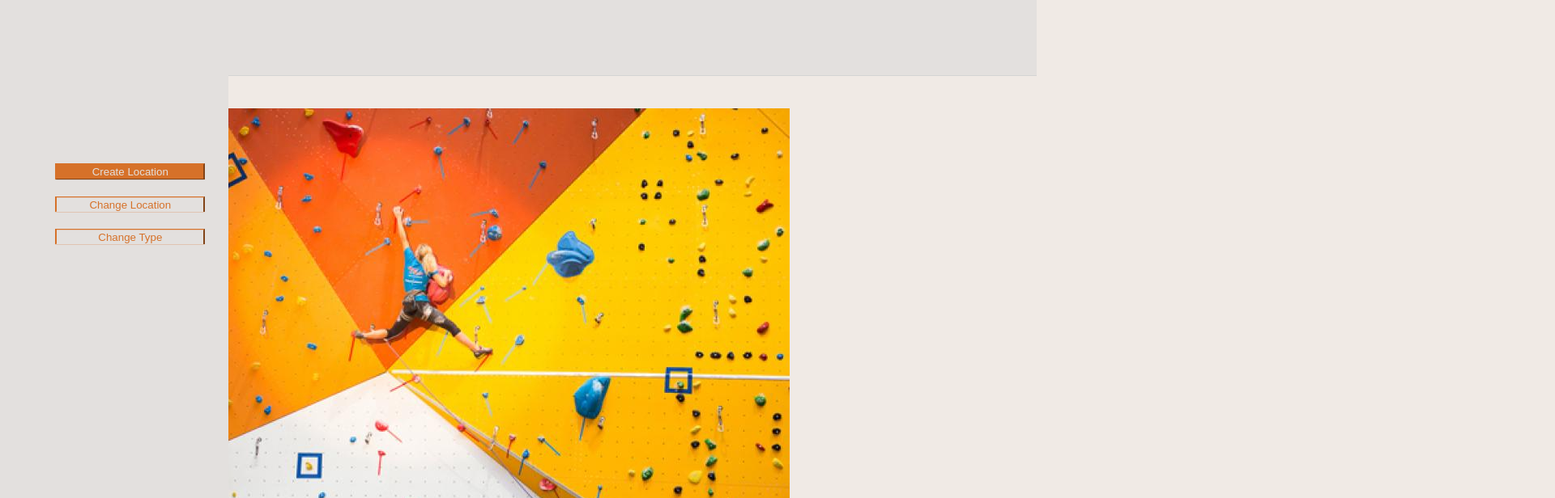
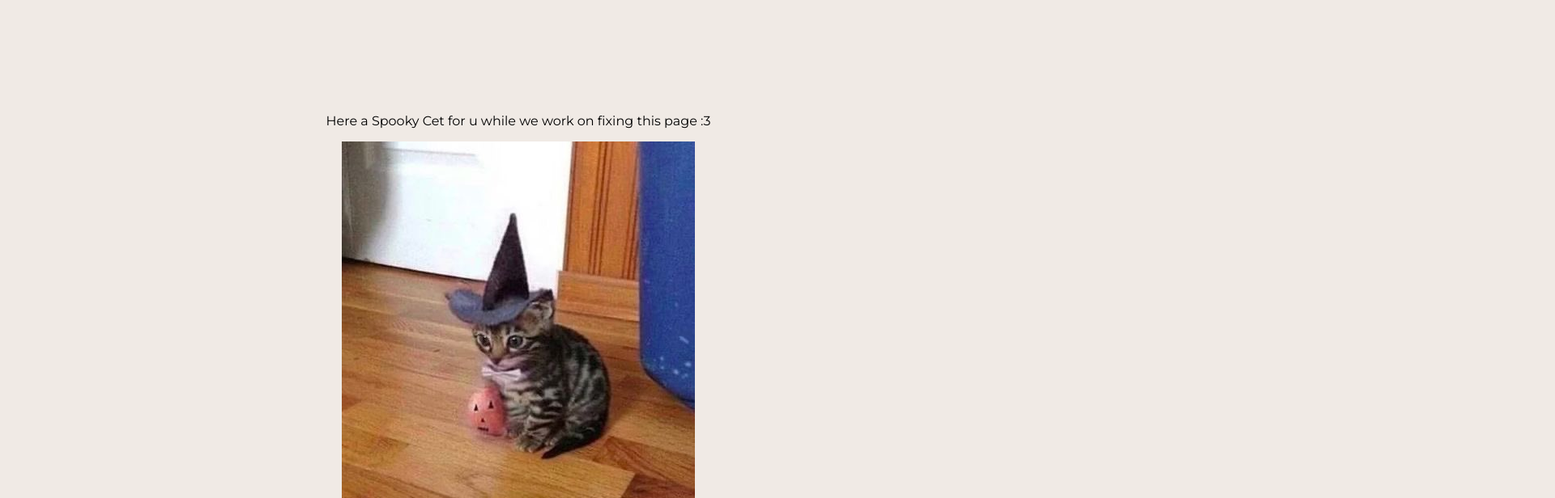
Before and after one commit to Chris-cvR/TID-React-Climbing-Platform, a React (Create React App) app: page /about in a window 1280 px wide. Shown: the top 616 px of the page at 81% size, 1920 px wide, since content can reach past the window. Built offline with nearby package versions, Linux system fonts and the light colour scheme.

Commit message:
Adding Router for easy navigation

```diff
--- a/package.json
+++ b/package.json
@@ -13,6 +13,7 @@
     "react": "^18.2.0",
     "react-bootstrap": "^2.9.1",
     "react-dom": "^18.2.0",
+    "react-router-dom": "^6.18.0",
     "react-scripts": "^5.0.1",
     "web-vitals": "^2.1.4"
   },
--- a/src/App.js
+++ b/src/App.js
@@ -1,11 +1,21 @@
+import { BrowserRouter, Routes, Route } from 'react-router-dom';
 import './styles/App.css';
 import FeedPage from './pages/FeedPage';
+import LoginPage from './pages/LoginPage'
 import DetailedLocationPage from './pages/LocationsPage'
+import AboutPage from './pages/AboutPage'
 
 function App() {
   return (
     <div className="App">
-      <FeedPage />
+      <BrowserRouter>
+        <Routes>
+          <Route path='/' element={<FeedPage />}></Route>
+          <Route path='/login' element={<LoginPage />}></Route>
+          <Route path='/location' element={<DetailedLocationPage />}></Route>
+          <Route path='/about' element={<AboutPage />}></Route>
+        </Routes>
+      </BrowserRouter>
     </div>
   );
 }
--- a/src/pages/AboutPage.js
+++ b/src/pages/AboutPage.js
@@ -0,0 +1,15 @@
+import VeryImportantPicture from '../assets/images/SpookyCet.jpg'
+
+function AboutPage() {
+
+    const CuteCet = VeryImportantPicture;
+    return (
+        <div style={{ display: 'flex', flexDirection: 'column', alignItems: 'center', justifyContent: 'center', height: '100vh' }}>
+            <p>Here a Spooky Cet for u while we work on fixing this page :3</p>
+            <img src={CuteCet} alt='' />
+        </div>
+
+    );
+}
+
+export default AboutPage;
--- a/src/pages/FeedPage.js
+++ b/src/pages/FeedPage.js
@@ -1,22 +1,21 @@
-import Navbar from "../components/common/Navbar"
-import Footer from "../components/common/Footer";
 import LocationCard from "../components/common/LocationCard";
 import picture1 from "../assets/images/Blocs&Walls.jpg";
 import picture2 from "../assets/images/cphBoulders.jpg";
 import Sidebar from "../components/sections/Sidebar"
+import Navbar from "../components/common/Navbar"
+import Footer from "../components/common/Footer"
 
 
 function FeedPage() {
     return (
-        <>
-            <Navbar></Navbar>
-            <div>
-                <Sidebar></Sidebar>
-                <LocationCard picture={picture1} Title={"Blocs & Walls"}></LocationCard>
-                <LocationCard picture={picture2} Title={"Copenhagen Boulders"}></LocationCard>
-            </div>
-            <Footer></Footer>
-        </>
+        <div>
+            <Navbar />
+            <Sidebar></Sidebar>
+            <LocationCard picture={picture1} Title={"Blocs & Walls"}></LocationCard>
+            <LocationCard picture={picture2} Title={"Copenhagen Boulders"}></LocationCard>
+            <Footer />
+        </div>
+
     );
 }
 
--- a/src/pages/LocationsPage.js
+++ b/src/pages/LocationsPage.js
@@ -1,15 +1,15 @@
-import NavBar from "../components/common/Navbar"
+import DetailedLocationCard from "../components/common/DetailedLocationCard"
+import Navbar from "../components/common/Navbar"
 import Footer from "../components/common/Footer"
-import DetailedLocationCard from "../components/common/DetailedLocationCard"
 
 
 function LocationPage() {
 
     return (
         <div>
-            <NavBar></NavBar>
+            <Navbar />
             <DetailedLocationCard></DetailedLocationCard>
-            <Footer></Footer>
+            <Footer />
         </div>
     );
 }
```
Also changed, not shown: src/assets/images/SpookyCet.jpg (added), src/components/sections/About.js (deleted), 1 other file (tests, documents, lock files or other folders).
